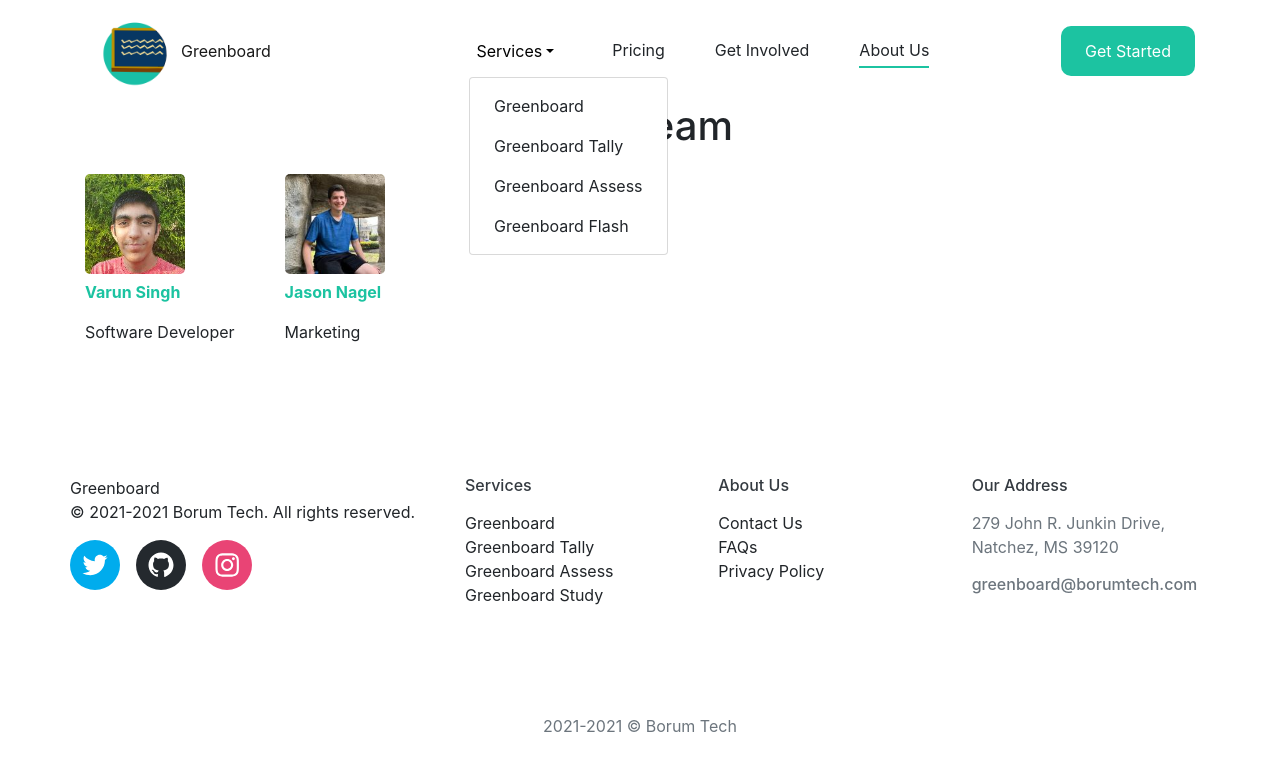
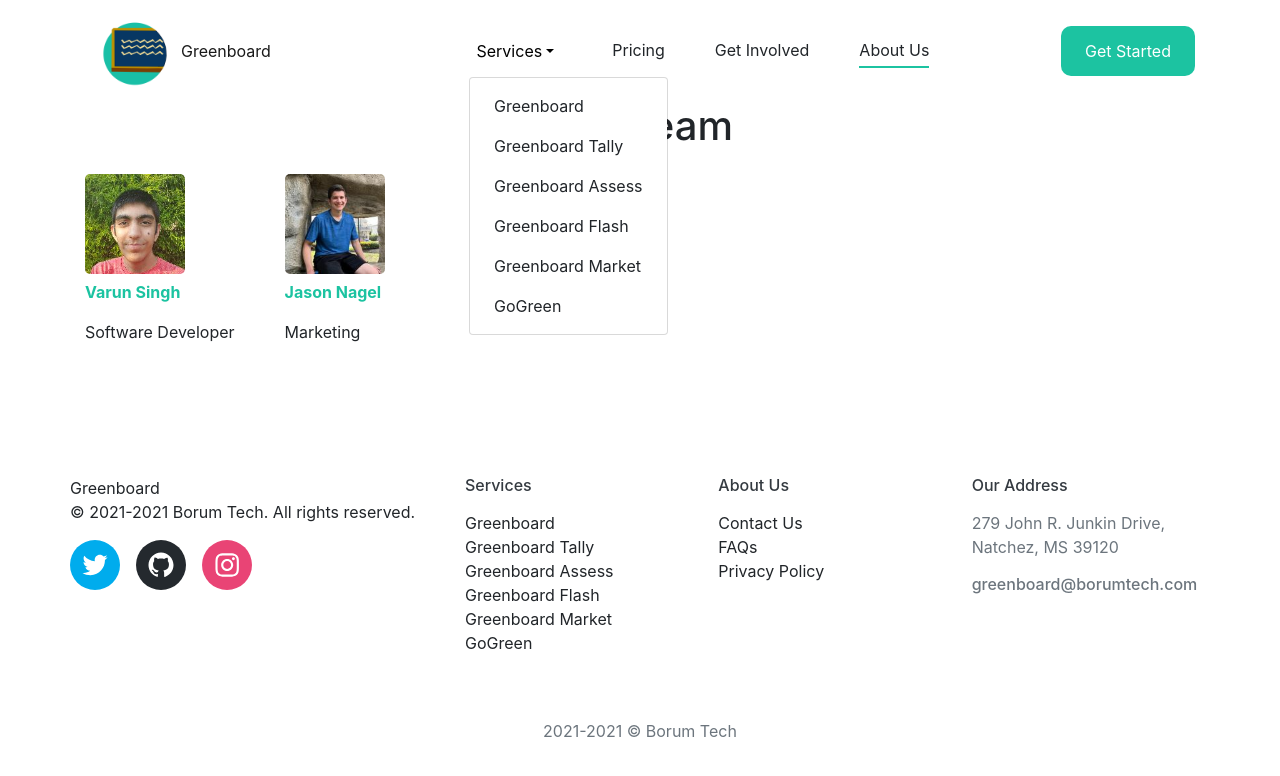
Before and after one commit to Greenboard-LMS/Greenboard-WebApp, a Next.js app: page /about in a window 1280 px wide. Both pictures are taken after a click on the link "Services". Shown: the top 776 px of the page. Built offline with nearby package versions, Linux system fonts and the light colour scheme.

Commit message:
Add links and routes for all greenboard products

```diff
--- a/components/Footer.js
+++ b/components/Footer.js
@@ -2,6 +2,7 @@ import React from 'react';
 import { SocialIcon } from 'react-social-icons';
 import { Container, Row, Col } from "reactstrap";
 import footer from "./footer.module.css";
+import Link from "next/link";
 
 const Footer = () => {
   const links = [
@@ -11,7 +12,9 @@ const Footer = () => {
         { title: "Greenboard", link: "/services/greenboard" },
         { title: "Greenboard Tally", link: "/services/greenboard-tally" },
         { title: "Greenboard Assess", link: "/services/greenboard-assess" },
-        { title: "Greenboard Study", link: "/services/greenboard-study" }
+        { title: "Greenboard Flash", link: "/services/greenboard-flash" },
+        { title: "Greenboard Market", link: "/services/greenboard-market" },
+        { title: "GoGreen", link: "/services/gogreen" }
       ]
     },
     {
@@ -53,7 +56,7 @@ const Footer = () => {
                     <ul className="list-unstyled company-sub-menu">
                       {
                         link.child.map((fLink, key) =>
-                          <li key={key}><a href={fLink.link}>{fLink.title}</a></li>
+                          <li key={key}><Link href={fLink.link}><a>{fLink.title}</a></Link></li>
                         )
                       }
                     </ul>
--- a/components/Header.js
+++ b/components/Header.js
@@ -3,8 +3,9 @@ import Link from "next/link";
 import { useRouter } from 'next/router';
 import React, { useEffect, useState } from 'react';
 import {
-  Collapse, Container, DropdownItem, DropdownMenu, DropdownToggle, Nav, Navbar, NavbarBrand, NavbarToggler, NavItem, UncontrolledDropdown
+  Collapse, Container, Dropdown, DropdownItem, DropdownMenu, DropdownToggle, Nav, Navbar, NavbarBrand, NavbarToggler, NavItem, UncontrolledDropdown
 } from 'reactstrap';
+import { products } from "../libs/meta";
 
 const Header = () => {
   const [isOpen, setIsOpen] = useState(false);
@@ -41,18 +42,11 @@ const Header = () => {
                 <UncontrolledDropdown>
                   <DropdownToggle nav caret style={{ color: 'black' }}>Services</DropdownToggle>
                   <DropdownMenu>
-                    <DropdownItem>
-                      <Link href="/services/Greenboard"><a>Greenboard</a></Link>
-                    </DropdownItem>
-                    <DropdownItem>
-                      <Link href="/services/Greenboard-Tally"><a>Greenboard Tally</a></Link>
-                    </DropdownItem>
-                    <DropdownItem>
-                      <Link href="/services/Greenboard-Assess"><a>Greenboard Assess</a></Link>
-                    </DropdownItem>
-                    <DropdownItem>
-                      <Link href="/services/Greenboard-Flash"><a>Greenboard Flash</a></Link>
-                    </DropdownItem>
+                    {products.map(item => (
+                      <DropdownItem>
+                        <Link href={`/services/${item.toLowerCase().split(" ").join("-")}`}><a>{item}</a></Link>
+                      </DropdownItem>
+                    ))}
                   </DropdownMenu>
                 </UncontrolledDropdown>
               </NavItem>
--- /dev/null
+++ b/libs/meta.js
@@ -0,0 +1 @@
+export const products = ["Greenboard", "Greenboard Tally", "Greenboard Assess", "Greenboard Flash", "Greenboard Market", "GoGreen"];
```
Also changed, not shown: components/header.js (+7 -13 lines), pages/services/gogreen.js (added, +7 -0 lines), pages/services/greenboard-assess.js (added, +7 -0 lines), pages/services/greenboard-flash.js (added, +7 -0 lines), pages/services/greenboard-market.js (added, +7 -0 lines), pages/services/greenboard-tally.js (added, +7 -0 lines), pages/services/greenboard.js (added, +7 -0 lines).
